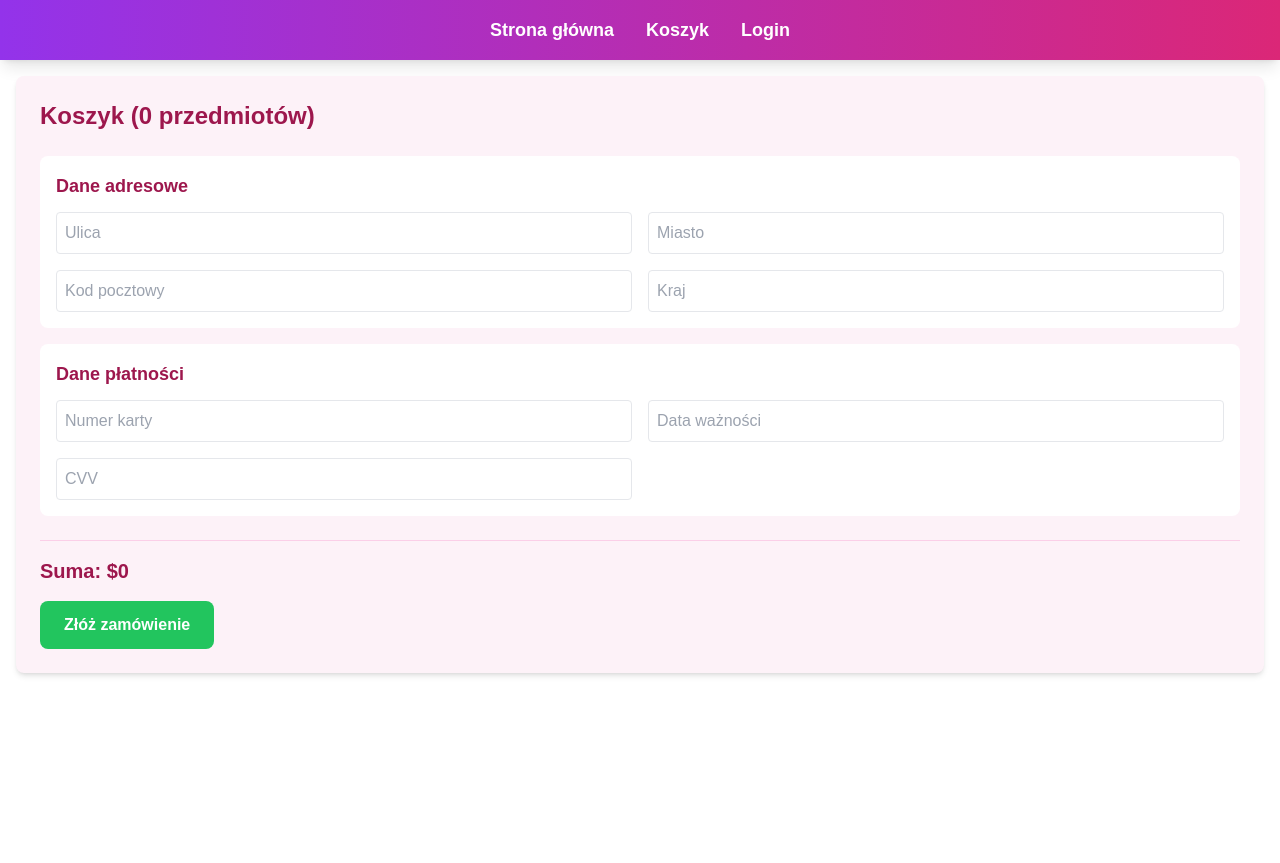
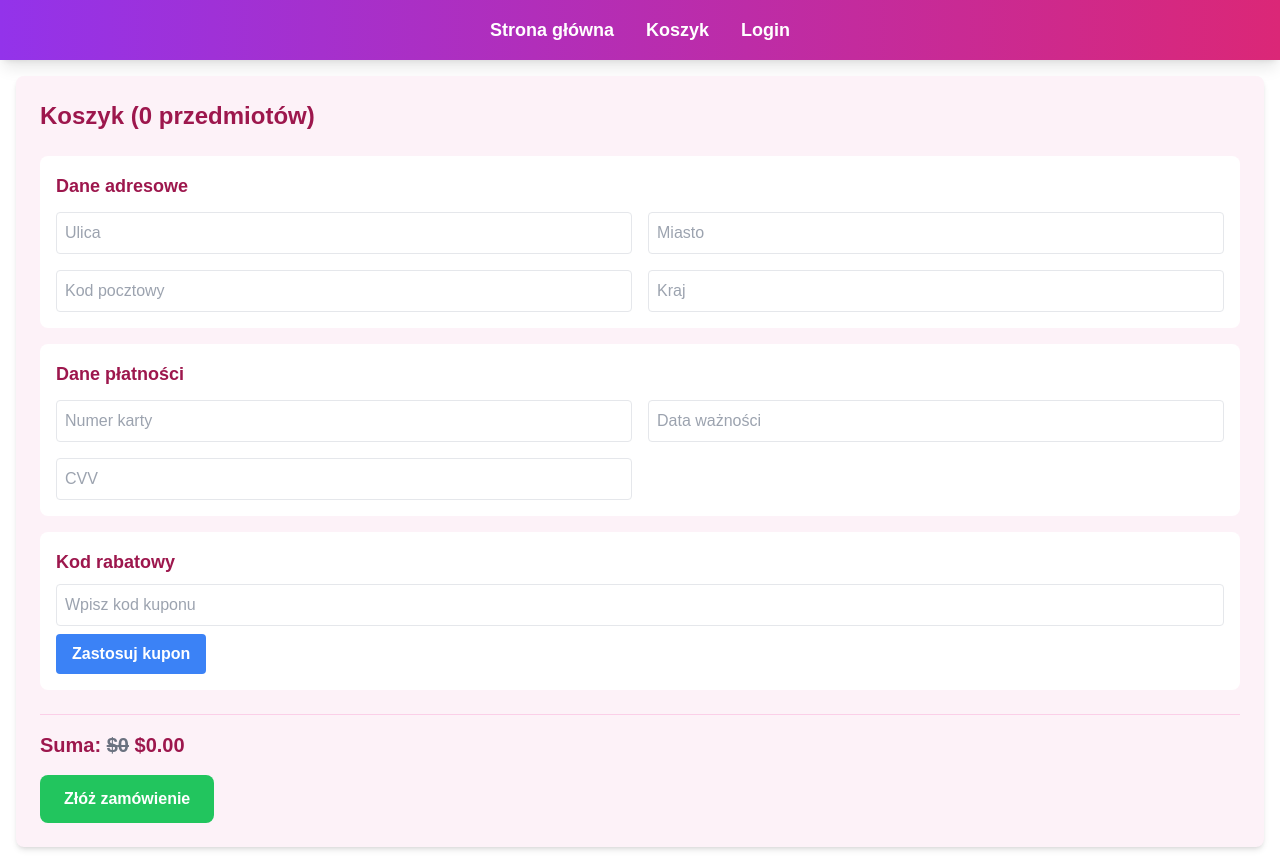
Before and after one commit to UniversityOfGdanskProjects/projektprogramistyczny-martapiotrowska257, a Next.js app in the folder sklep-internetowy/: page /koszyk in a window 1280 px wide. Before the commit the page ends 800 px from the top, so only its background shows below. Built offline with nearby package versions, Linux system fonts and the light colour scheme.

Commit message:
Add coupon code functionality to cart; implement discount calculation and user feedback

```diff
--- a/sklep-internetowy/app/koszyk/page.js
+++ b/sklep-internetowy/app/koszyk/page.js
@@ -18,6 +18,8 @@ export default function KoszykPage() {
     expiryDate: "",
     cvv: "",
   });
+  const [coupon, setCoupon] = useState("");
+  const [discount, setDiscount] = useState(0);
 
   useEffect(() => {
     const savedCart = sessionStorage.getItem("cart");
@@ -43,7 +45,22 @@ export default function KoszykPage() {
     sessionStorage.setItem("cart", JSON.stringify(newCart));
   };
 
+  const validCoupons = {
+    PROMO10: 0.1,
+    PROMO20: 0.2,
+  };
+
+  const applyCoupon = () => {
+    if (validCoupons[coupon]) {
+      setDiscount(validCoupons[coupon]);
+    } else {
+      setDiscount(0);
+      alert("Nieprawidłowy kod kuponu!");
+    }
+  };
+
   const totalPrice = cart.reduce((sum, item) => sum + item.price, 0);
+  const discountedPrice = (totalPrice * (1 - discount)).toFixed(2);
 
   const placeOrder = async () => {
     if (cart.length === 0) {
@@ -202,8 +219,31 @@ export default function KoszykPage() {
         </div>
       </div>
 
+      {/* Coupon Section */}
+      <div className="mt-4 p-4 bg-white rounded-lg">
+        <h3 className="text-lg font-bold text-pink-800">Kod rabatowy</h3>
+        <input
+          type="text"
+          placeholder="Wpisz kod kuponu"
+          value={coupon}
+          onChange={(e) => setCoupon(e.target.value)}
+          className="border p-2 rounded w-full mt-2"
+        />
+        <button
+          onClick={applyCoupon}
+          className="mt-2 bg-blue-500 hover:bg-blue-600 text-white font-bold py-2 px-4 rounded"
+        >
+          Zastosuj kupon
+        </button>
+      </div>
+
+      {/* Total Price Section */}
       <div className="mt-6 pt-4 border-t border-pink-200">
-        <h3 className="text-xl font-bold text-pink-800">Suma: ${totalPrice}</h3>
+        <h3 className="text-xl font-bold text-pink-800">
+          Suma:{" "}
+          <span className="line-through text-gray-500">${totalPrice}</span> $
+          {discountedPrice}
+        </h3>
       </div>
 
       <button
```
